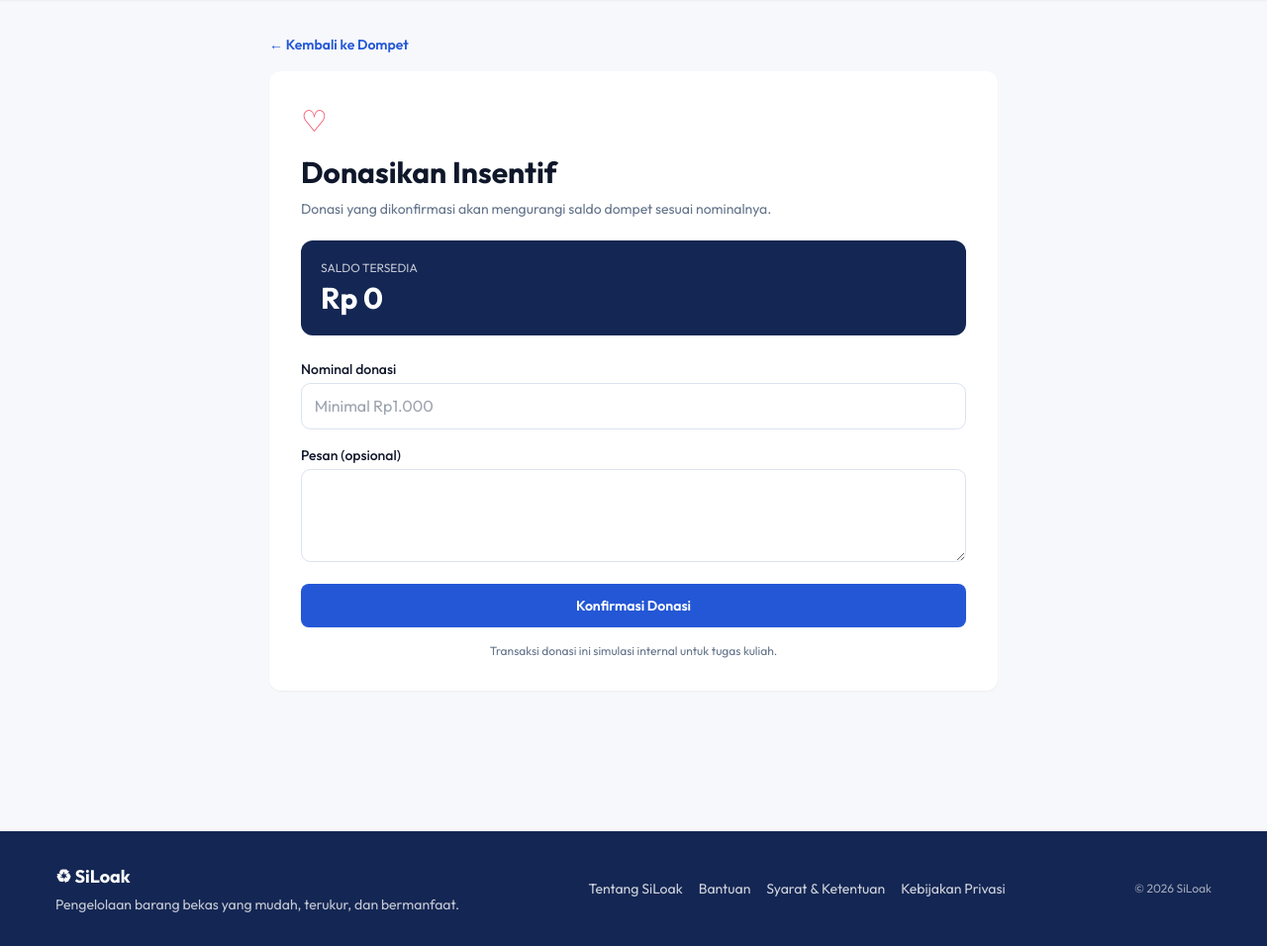
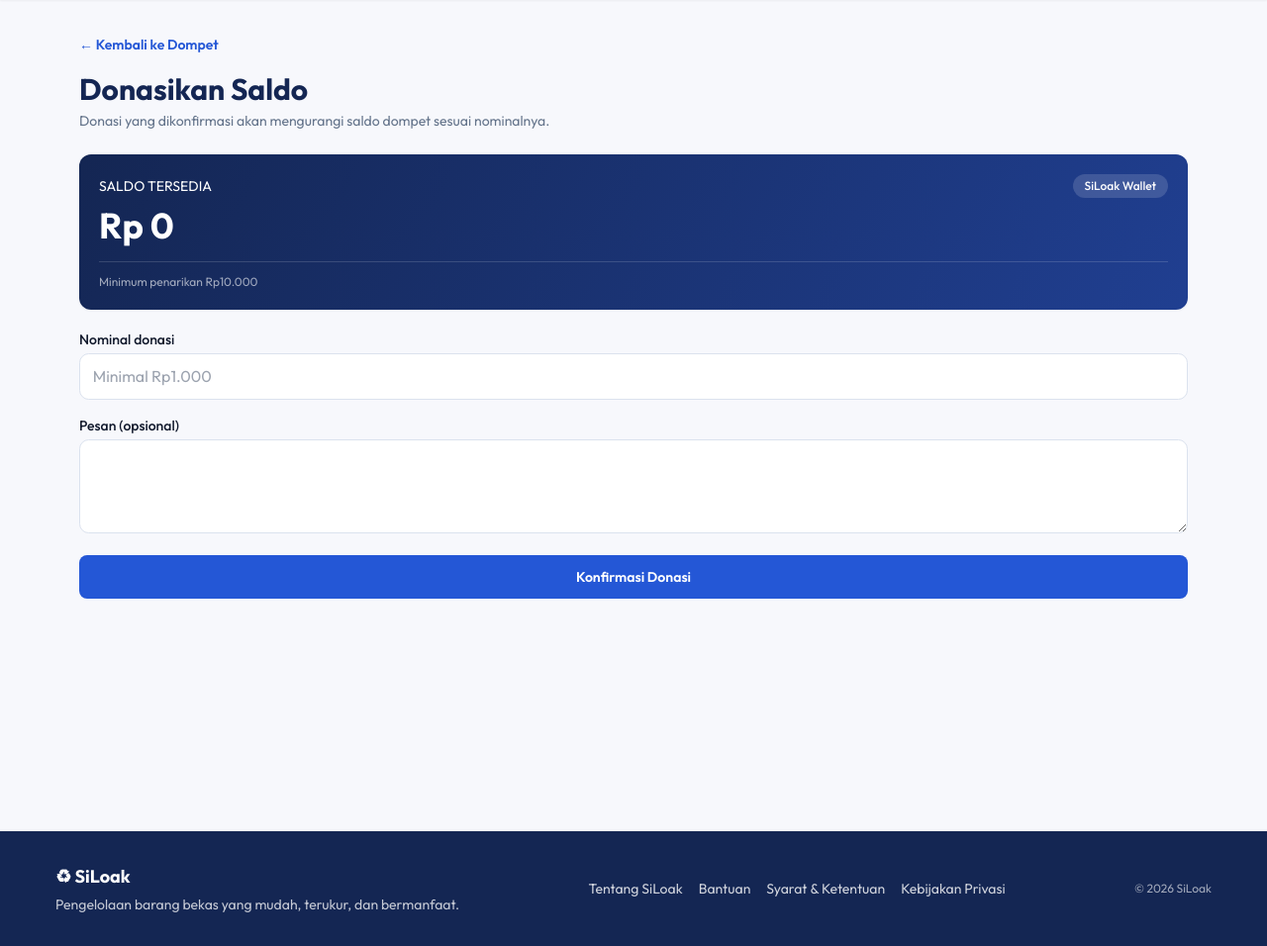
Before and after one commit to SiLoak/website, a Django app: page /wallet/donate/ in a window 1280 px wide. Shown: the part 64-1020 px from the top of the page at 99% size. Run offline with Django 5.2, Linux system fonts and the light colour scheme; the visitor is signed in with stand-in values (Sample User, id 1); data comes from the database, SQL or seed files in the repository; data that the repository does not hold is empty.

Commit message:
feat: donate page

```diff
--- a/templates/wallet/donate.html
+++ b/templates/wallet/donate.html
@@ -5,17 +5,31 @@
 {% include "components/navbar.html" with active_item="wallet" %}
 
 <main class="min-h-screen bg-[#f7f8fc]">
-    <div class="mx-auto max-w-3xl px-4 py-8">
-        <a href="{% url 'wallet:index' %}" class="text-sm font-semibold text-[#2457D6]">← Kembali ke Dompet</a>
+    <div class="mx-auto max-w-6xl px-4 py-8">
+        <a href="{% url 'wallet:index' %}"
+           class="text-sm font-semibold text-[#2457D6]">← Kembali ke Dompet</a>
 
-        <section class="mt-4 rounded-xl bg-white p-6 shadow-sm sm:p-8">
-            <div class="mb-4 text-3xl text-rose-500">♡</div>
-            <h1 class="text-3xl font-bold">Donasikan Insentif</h1>
-            <p class="mt-2 text-sm leading-relaxed text-slate-500">Donasi yang dikonfirmasi akan mengurangi saldo dompet sesuai nominalnya.</p>
+        <header class="mb-6 mt-4">
+            <h1 class="text-3xl font-bold text-[#142653]">
+                Donasikan Saldo
+            </h1>
+            <p class="mt-1 text-sm text-slate-500">
+                Donasi yang dikonfirmasi akan mengurangi saldo dompet sesuai nominalnya.
+            </p>
+        </header>
 
-            <div class="mt-5 rounded-xl bg-[#142653] p-5 text-white">
-                <p class="text-xs text-white/75">SALDO TERSEDIA</p>
-                <p class="mt-1 text-3xl font-bold">Rp {{ wallet.balance|floatformat:0 }}</p>
+        <section class="space-y-5 lg:col-span-7">
+
+            <!-- SALDO -->
+            <div class="rounded-xl bg-[linear-gradient(120deg,#142653_0%,#203f91_100%)] p-5 shadow-sm">
+                <div class="mb-2 flex items-center justify-between gap-3">
+                    <p class="text-sm text-white">SALDO TERSEDIA</p>
+                    <span class="rounded-full bg-white/15 px-3 py-1 text-xs font-medium text-white">SiLoak Wallet</span>
+                </div>
+
+                <p class="mt-1 text-4xl text-white font-bold">Rp {{ wallet.balance|floatformat:0 }}</p>
+
+                <div class="mt-4 border-t border-white/15 pt-3 text-xs text-white/60">Minimum penarikan Rp10.000</div>
             </div>
 
             <form method="post" class="mt-6 space-y-4">
@@ -31,7 +45,6 @@
                 {% endfor %}
 
                 <button class="w-full rounded-lg bg-[#2457D6] px-4 py-3 text-sm font-semibold text-white">Konfirmasi Donasi</button>
-                <p class="text-center text-xs text-slate-500">Transaksi donasi ini simulasi internal untuk tugas kuliah.</p>
             </form>
         </section>
     </div>
--- a/templates/wallet/wallet.html
+++ b/templates/wallet/wallet.html
@@ -24,14 +24,11 @@
                 <section class="rounded-xl bg-[linear-gradient(120deg,#142653_0%,#203f91_100%)] p-6 text-white shadow-md sm:p-8">
                     <p class="text-sm text-white">SALDO INSENTIF</p>
                     <p class="mt-1 text-4xl font-bold">Rp {{ wallet.balance|floatformat:0 }}</p>
-                    <p class="mt-2 text-sm text-white">Bisa ditarik atau didonasikan</p>
 
                     <div class="mt-6 flex flex-wrap gap-3">
                         <a href="{% url 'wallet:withdraw' %}" class="rounded-lg bg-white px-4 py-2.5 text-sm font-semibold text-siloak-navy">↗ Tarik Saldo</a>
                         <a href="{% url 'wallet:donate' %}" class="rounded-lg border border-white/50 px-4 py-2.5 text-sm font-semibold text-white">♡ Donasikan</a>
                     </div>
-
-                    <p class="mt-4 text-xs text-white">Penarikan minimal Rp10.000.</p>
                 </section>
 
                 <!-- Stats Overview -->
```
Also changed, not shown: templates/wallet/withdraw.html (+5 -15 lines).
